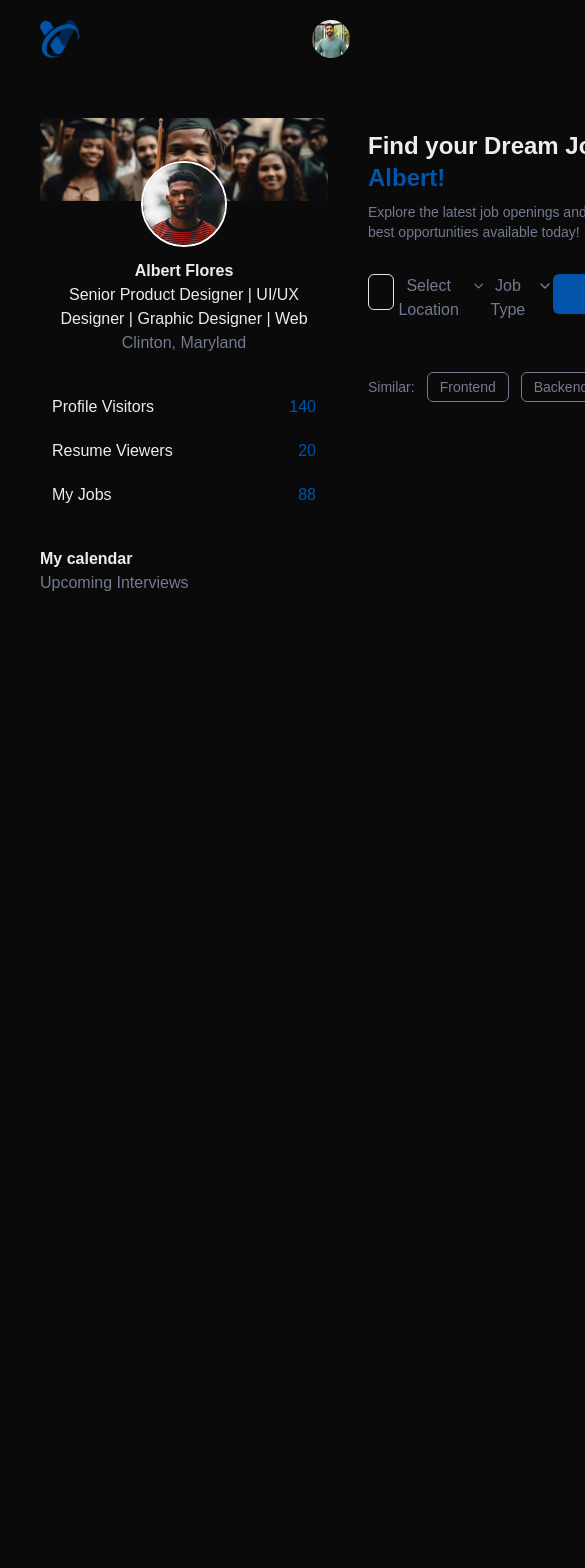
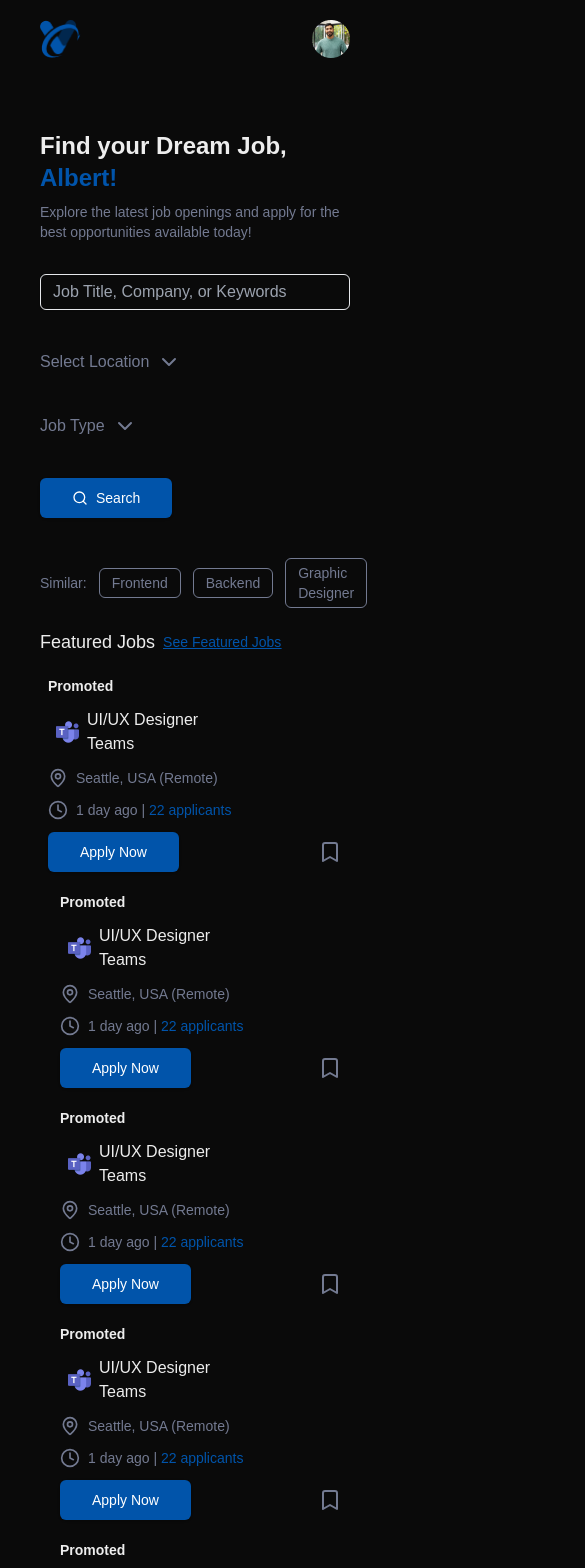
Before and after one commit to mohmmad-owais/talentvare, a Next.js app: page / in a window 390 px wide. Shown: the top 1568 px of the page, 585 px wide, since content can reach past the window. Before the commit the page ends 844 px from the top, so only its background shows below. Built offline with nearby package versions, Linux system fonts and the light colour scheme.

Commit message:
feat: added job section and responsiveness

```diff
--- a/src/app/page.tsx
+++ b/src/app/page.tsx
@@ -1,3 +1,4 @@
+"use client";
 import MainSection from "@/components/MainSection/MainSection";
 import NavBar from "@/components/NavBar/NavBar";
 
--- a/src/components/MainSection/MainSection.tsx
+++ b/src/components/MainSection/MainSection.tsx
@@ -1,3 +1,4 @@
+"use client";
 import React from "react";
 import Sidebar from "./components/Sidebar/Sidebar";
 import FindJobSection from "./components/FindJobSection/FindJobSection";
--- a/src/components/MainSection/components/FindJobSection/FindJobSection.tsx
+++ b/src/components/MainSection/components/FindJobSection/FindJobSection.tsx
@@ -12,6 +12,7 @@ import React, { useState } from "react";
 import { ChevronDown, ChevronUp, SearchIcon } from "lucide-react";
 
 import { Button } from "@/components/ui/button";
+import JobSection from "../JobSection/JobSection";
 
 const FindJobSection = () => {
   const [isLocationOpen, setLocationIsOpen] = useState(false);
@@ -39,8 +40,8 @@ const FindJobSection = () => {
         available today!
       </p>
 
-      <div className="flex w-full justify-between mt-8">
-        <div className="w-1/2">
+      <div className="md:flex w-full justify-between mt-8 space-y-10 md:space-y-0">
+        <div className="md:w-1/2">
           <Input
             placeholder="Job Title, Company, or Keywords"
             className="text-secondary"
@@ -68,7 +69,7 @@ const FindJobSection = () => {
                 )}
               </div>
             </DropdownMenuTrigger>
-            <DropdownMenuContent className="text-secondary">
+            <DropdownMenuContent className="text-secondary bg-gray-300 cursor-pointer">
               <DropdownMenuSeparator />
               <DropdownMenuItem onClick={() => handleSelectLocation("US")}>
                 US
@@ -106,7 +107,7 @@ const FindJobSection = () => {
                 )}
               </div>
             </DropdownMenuTrigger>
-            <DropdownMenuContent className="text-secondary">
+            <DropdownMenuContent className="text-secondary bg-gray-300 cursor-pointer">
               <DropdownMenuSeparator />
               <DropdownMenuItem onClick={() => handleSelect("Hybrid")}>
                 Hybrid
@@ -137,6 +138,11 @@ const FindJobSection = () => {
           Graphic Designer
         </span>
       </div>
+      {/* Job section */}
+      <JobSection title={"Featured Jobs"} />
+      <div className="mt-10">
+        <JobSection title={"Recommended Jobs"} />
+      </div>
     </div>
   );
 };
--- /dev/null
+++ b/src/components/MainSection/components/JobSection/JobSection.tsx
@@ -0,0 +1,55 @@
+"use client";
+
+import Image from "next/image";
+import Link from "next/link";
+import teams from "@/components/assets/teams-icon.png";
+import { BookmarkIcon, Clock4, MapPin } from "lucide-react";
+import { Button } from "@/components/ui/button";
+
+interface JobSectionProps {
+  title: string;
+}
+
+const JobSection = ({ title }: JobSectionProps) => {
+  return (
+    <div className="flex flex-col mt-5">
+      <div className="flex items-center space-x-2">
+        <h3 className="text-lg">{title}</h3>
+        <h3 className="text-sm text-primary underline">
+          <Link href="">See Featured Jobs</Link>
+        </h3>
+      </div>
+
+      <div className="md:flex space-x-3">
+        {[1, 2, 3, 4, 5].map((index) => (
+          <div key={index} className="mt-5 px-2 space-y-3 md:w-1/5">
+            <h2 className="text-sm">Promoted</h2>
+            <span className="flex items-center space-x-2">
+              <Image src={teams} alt="img" className="ms-2" />
+              <div className="flex flex-col">
+                <label>UI/UX Designer</label>
+                <label>Teams</label>
+              </div>
+            </span>
+            <span className="flex items-center space-x-2 text-sm">
+              <MapPin size={20} className="text-secondary" />
+              <p>Seattle, USA (Remote)</p>
+            </span>
+            <span className="flex items-center space-x-2 text-sm">
+              <Clock4 size={20} className="text-secondary" />
+              <p>
+                1 day ago | <span className="text-primary">22 applicants</span>
+              </p>
+            </span>
+            <span className="flex items-center justify-between">
+              <Button size="lg">Apply Now</Button>
+              <BookmarkIcon className="text-secondary cursor-pointer" />
+            </span>
+          </div>
+        ))}
+      </div>
+    </div>
+  );
+};
+
+export default JobSection;
--- a/src/components/MainSection/components/Sidebar/Sidebar.tsx
+++ b/src/components/MainSection/components/Sidebar/Sidebar.tsx
@@ -1,15 +1,25 @@
+"use client";
 import Image from "next/image";
-
 import cover from "@/components/assets/profile-cover.png";
 import profileImg from "@/components/assets/profile-img.png";
 
+interface UserDetailsTypes {
+  name: string;
+  skills: string;
+  location: string;
+}
+
+interface Stat {
+  label: string;
+  values: string;
+}
 const Sidebar = () => {
-  const userDetails = {
+  const userDetails: UserDetailsTypes = {
     name: "Albert Flores",
     skills: "Senior Product Designer | UI/UX Designer | Graphic Designer | Web",
     location: "Clinton, Maryland",
   };
-  const stats = [
+  const stats: Stat[] = [
     {
       label: "Profile Visitors",
       values: "140",
@@ -25,7 +35,7 @@ const Sidebar = () => {
   ];
 
   return (
-    <div className="flex flex-col sticky">
+    <div className="hidden md:block flex flex-col sticky">
       {/* Profile top */}
 
       <div className="flex flex-col justify-center items-center">
--- a/src/components/NavBar/NavBar.tsx
+++ b/src/components/NavBar/NavBar.tsx
@@ -65,10 +65,9 @@ const NavBar = () => {
       </div>
 
       <div className="flex space-x-5">
-        <div className="flex items-center space-x-2">
-          {" "}
+        <div className="flex items-center ">
           <div className="hidden md:block">
-            <span className="flex items-center">
+            <span className="flex items-center space-x-2">
               <SearchIcon className="text-secondary " />
               <Input placeholder="Search" className="text-secondary" />
             </span>
```
